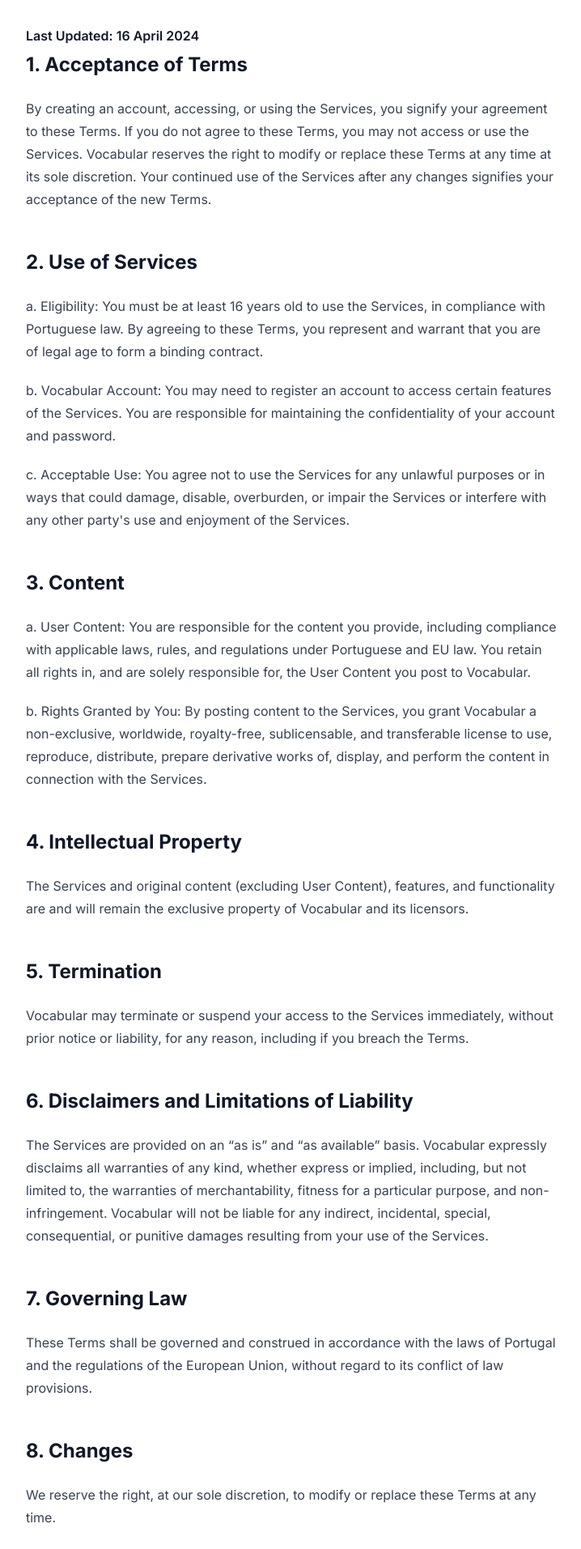
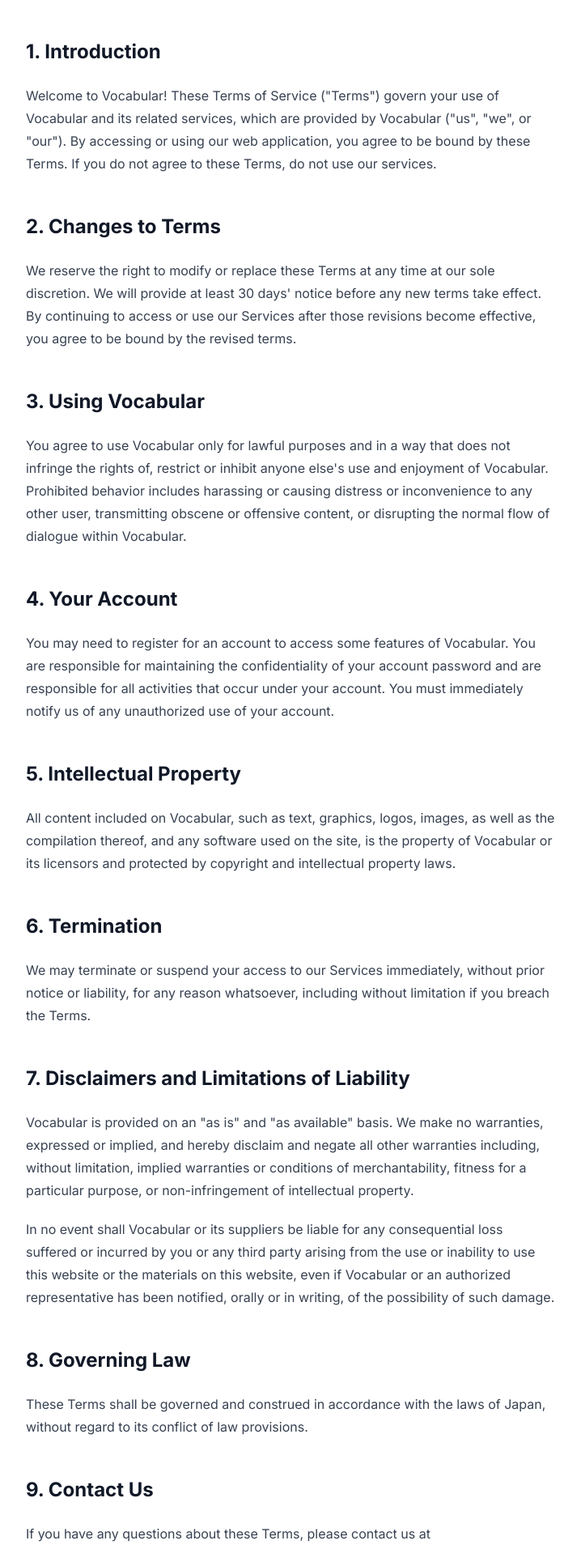
Before and after one commit to avosalmon/vocabular-landing-page, a Next.js app: page /terms in a window 1280 px wide. Shown: the part 80-1993 px from the top of the page at 81% size, without its empty margins (280-998 px from the left). Built offline with nearby package versions, Linux system fonts and the light colour scheme.

Commit message:
update terms

```diff
--- a/src/app/terms/page.mdx
+++ b/src/app/terms/page.mdx
@@ -1,44 +1,38 @@
 # Terms of Service
 
-#### Last Updated: 16 April 2024
+## 1. Introduction
 
-## 1. Acceptance of Terms
+Welcome to Vocabular! These Terms of Service ("Terms") govern your use of Vocabular and its related services, which are provided by Vocabular ("us", "we", or "our"). By accessing or using our web application, you agree to be bound by these Terms. If you do not agree to these Terms, do not use our services.
 
-By creating an account, accessing, or using the Services, you signify your agreement to these Terms. If you do not agree to these Terms, you may not access or use the Services. Vocabular reserves the right to modify or replace these Terms at any time at its sole discretion. Your continued use of the Services after any changes signifies your acceptance of the new Terms.
+## 2. Changes to Terms
 
-## 2. Use of Services
+We reserve the right to modify or replace these Terms at any time at our sole discretion. We will provide at least 30 days' notice before any new terms take effect. By continuing to access or use our Services after those revisions become effective, you agree to be bound by the revised terms.
 
-a. Eligibility: You must be at least 16 years old to use the Services, in compliance with Portuguese law. By agreeing to these Terms, you represent and warrant that you are of legal age to form a binding contract.
+## 3. Using Vocabular
 
-b. Vocabular Account: You may need to register an account to access certain features of the Services. You are responsible for maintaining the confidentiality of your account and password.
+You agree to use Vocabular only for lawful purposes and in a way that does not infringe the rights of, restrict or inhibit anyone else's use and enjoyment of Vocabular. Prohibited behavior includes harassing or causing distress or inconvenience to any other user, transmitting obscene or offensive content, or disrupting the normal flow of dialogue within Vocabular.
 
-c. Acceptable Use: You agree not to use the Services for any unlawful purposes or in ways that could damage, disable, overburden, or impair the Services or interfere with any other party's use and enjoyment of the Services.
+## 4. Your Account
 
-## 3. Content
+You may need to register for an account to access some features of Vocabular. You are responsible for maintaining the confidentiality of your account password and are responsible for all activities that occur under your account. You must immediately notify us of any unauthorized use of your account.
 
-a. User Content: You are responsible for the content you provide, including compliance with applicable laws, rules, and regulations under Portuguese and EU law. You retain all rights in, and are solely responsible for, the User Content you post to Vocabular.
+## 5. Intellectual Property
 
-b. Rights Granted by You: By posting content to the Services, you grant Vocabular a non-exclusive, worldwide, royalty-free, sublicensable, and transferable license to use, reproduce, distribute, prepare derivative works of, display, and perform the content in connection with the Services.
+All content included on Vocabular, such as text, graphics, logos, images, as well as the compilation thereof, and any software used on the site, is the property of Vocabular or its licensors and protected by copyright and intellectual property laws.
 
-## 4. Intellectual Property
+## 6. Termination
 
-The Services and original content (excluding User Content), features, and functionality are and will remain the exclusive property of Vocabular and its licensors.
+We may terminate or suspend your access to our Services immediately, without prior notice or liability, for any reason whatsoever, including without limitation if you breach the Terms.
 
-## 5. Termination
+## 7. Disclaimers and Limitations of Liability
 
-Vocabular may terminate or suspend your access to the Services immediately, without prior notice or liability, for any reason, including if you breach the Terms.
+Vocabular is provided on an "as is" and "as available" basis. We make no warranties, expressed or implied, and hereby disclaim and negate all other warranties including, without limitation, implied warranties or conditions of merchantability, fitness for a particular purpose, or non-infringement of intellectual property.
 
-## 6. Disclaimers and Limitations of Liability
+In no event shall Vocabular or its suppliers be liable for any consequential loss suffered or incurred by you or any third party arising from the use or inability to use this website or the materials on this website, even if Vocabular or an authorized representative has been notified, orally or in writing, of the possibility of such damage.
 
-The Services are provided on an “as is” and “as available” basis. Vocabular expressly disclaims all warranties of any kind, whether express or implied, including, but not limited to, the warranties of merchantability, fitness for a particular purpose, and non-infringement. Vocabular will not be liable for any indirect, incidental, special, consequential, or punitive damages resulting from your use of the Services.
+## 8. Governing Law
 
-## 7. Governing Law
-
-These Terms shall be governed and construed in accordance with the laws of Portugal and the regulations of the European Union, without regard to its conflict of law provisions.
-
-## 8. Changes
-
-We reserve the right, at our sole discretion, to modify or replace these Terms at any time.
+These Terms shall be governed and construed in accordance with the laws of Japan, without regard to its conflict of law provisions.
 
 ## 9. Contact Us
 
```
